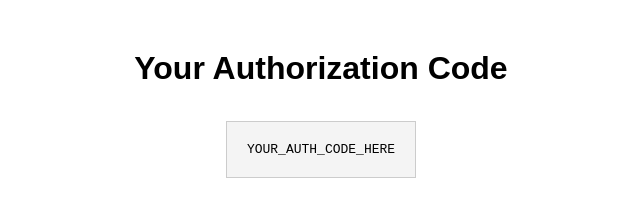
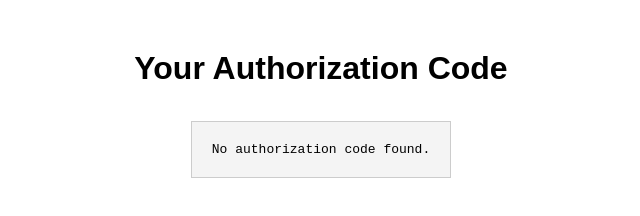
Before and after one commit to maybevillain/spot, a plain HTML site: page index.html in a window 1280 px wide. Shown: the whole page, without its empty margins (319-959 px from the left). Drawn offline with Linux system fonts and the light colour scheme.

Commit message:
Update index.html

```diff
--- a/index.html
+++ b/index.html
@@ -17,9 +17,28 @@
             display: inline-block;
         }
     </style>
+    <script>
+        // Function to extract the authorization code from the URL
+        function getAuthorizationCode() {
+            // Get the current URL
+            const urlParams = new URLSearchParams(window.location.search);
+            // Extract the 'code' parameter
+            const authCode = urlParams.get('code');
+            // Display the code in the pre element
+            const codeElement = document.getElementById('auth-code');
+            if (authCode) {
+                codeElement.textContent = authCode;
+            } else {
+                codeElement.textContent = 'No authorization code found.';
+            }
+        }
+
+        // Call the function when the page loads
+        window.onload = getAuthorizationCode;
+    </script>
 </head>
 <body>
     <h1>Your Authorization Code</h1>
-    <pre id="auth-code">YOUR_AUTH_CODE_HERE</pre>
+    <pre id="auth-code">Loading...</pre>
 </body>
 </html>
```
